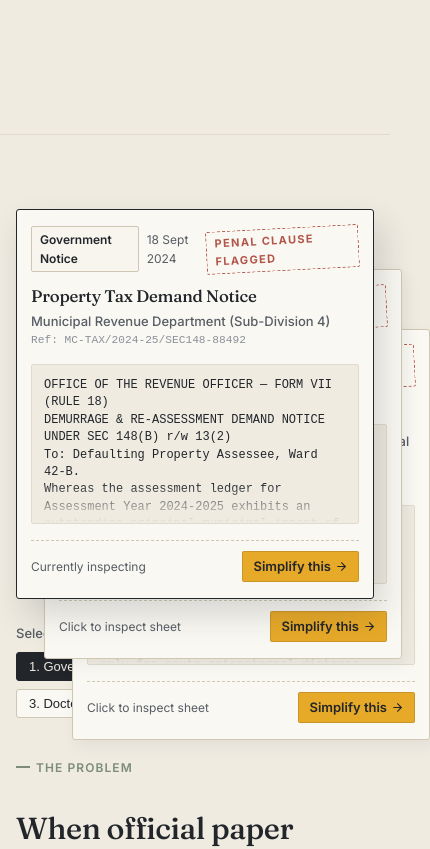
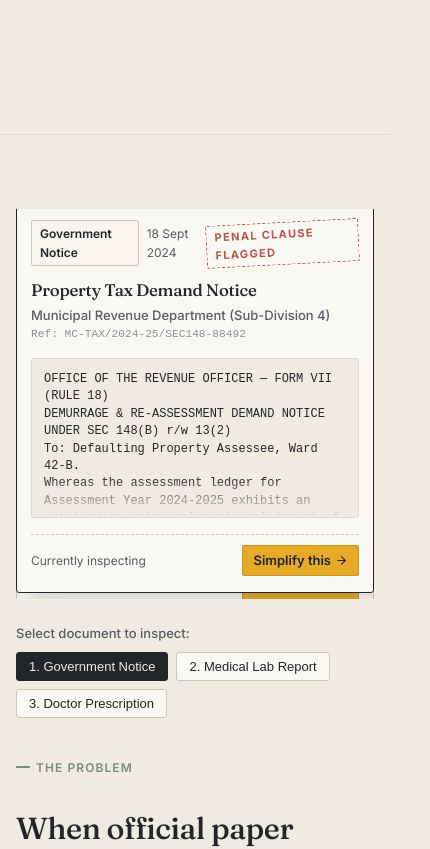
Before and after one commit to lingeswarandhanapal7-hub/Hmm, a React (Vite) app: page / in a window 390 px wide. Shown: the part 940-1789 px from the top of the page, 430 px wide, since content can reach past the window. Built offline with nearby package versions, Linux system fonts and the light colour scheme.

Commit message:
Eliminate mobile horizontal overflow and lateral page swaying

```diff
--- a/src/App.css
+++ b/src/App.css
@@ -1,6 +1,33 @@
 /* ==========================================================================
    Hmm — Component Styles & Editorial Layout (Gear5coders)
    ========================================================================== */
+
+/* Zero Horizontal Overflow Enforcer Across All Devices */
+html,
+body,
+#root,
+.app-root {
+  overflow-x: hidden !important;
+  max-width: 100vw !important;
+  width: 100% !important;
+  position: relative;
+}
+
+section,
+header,
+footer,
+.hero-scroll-wrapper,
+.problem-section,
+.how-it-works-section,
+.try-hmm-section,
+.languages-section,
+.why-hmm-section,
+.team-section,
+.final-cta-section,
+.site-footer {
+  max-width: 100vw;
+  overflow-x: clip;
+}
 
 /* --------------------------------------------------------------------------
    1. Navbar
@@ -577,6 +604,7 @@
   position: relative;
   min-height: 480px;
   width: 100%;
+  max-width: 100%;
 }
 
 .overlapping-paper {
@@ -600,11 +628,26 @@
   box-shadow: 6px 12px 24px rgba(34, 38, 43, 0.12);
 }
 
-.overlapping-paper--0 { top: 0px; left: 0px; }
-.overlapping-paper--1 { top: 60px; left: 28px; }
-.overlapping-paper--2 { top: 120px; left: 56px; }
+.overlapping-paper--0 {
+  top: 0px;
+  left: 0px;
+  transform: rotate(-2.5deg);
+}
+
+.overlapping-paper--1 {
+  top: 60px;
+  left: 28px;
+  transform: rotate(1.8deg);
+}
+
+.overlapping-paper--2 {
+  top: 120px;
+  left: 56px;
+  transform: rotate(-1.2deg);
+}
 
 .overlapping-paper--active {
+  transform: translateY(-12px) rotate(0deg) scale(1.02) !important;
   box-shadow: 8px 16px 32px rgba(34, 38, 43, 0.16);
   border-color: var(--color-ink);
 }
@@ -2472,6 +2515,26 @@
     display: none !important;
   }
 
+  .paper-stack-container {
+    overflow: hidden;
+  }
+
+  .overlapping-paper {
+    left: 0 !important;
+    right: 0 !important;
+    width: 100% !important;
+    max-width: 100% !important;
+    transform: none !important;
+  }
+
+  .overlapping-paper--0 { top: 0px !important; }
+  .overlapping-paper--1 { top: 40px !important; }
+  .overlapping-paper--2 { top: 80px !important; }
+
+  .overlapping-paper--active {
+    transform: translateY(-8px) !important;
+  }
+
   .hero-scroll-wrapper {
     height: 135vh;
   }
@@ -2601,11 +2664,24 @@
 
   .paper-stack-container {
     min-height: 390px;
+    overflow: hidden;
   }
 
   .overlapping-paper {
+    left: 0 !important;
+    right: 0 !important;
+    width: 100% !important;
+    max-width: 100% !important;
     padding: 16px 14px;
-    transform: rotate(0deg) !important;
+    transform: none !important;
+  }
+
+  .overlapping-paper--0 { top: 0px !important; }
+  .overlapping-paper--1 { top: 40px !important; }
+  .overlapping-paper--2 { top: 80px !important; }
+
+  .overlapping-paper--active {
+    transform: translateY(-6px) !important;
   }
 
   .paper-doc-title {
--- a/src/components/TheProblem.jsx
+++ b/src/components/TheProblem.jsx
@@ -83,9 +83,6 @@ export default function TheProblem({ onSelectDocForDemo }) {
                       isSelected ? 'overlapping-paper--active' : ''
                     }`}
                     style={{
-                      transform: isSelected
-                        ? `translateY(-12px) rotate(0deg) scale(1.02)`
-                        : `rotate(${angle}deg)`,
                       zIndex: isSelected ? 10 : 3 - idx
                     }}
                     onClick={() => setActiveSheetIndex(idx)}
--- a/src/index.css
+++ b/src/index.css
@@ -81,6 +81,9 @@ html {
   -webkit-font-smoothing: antialiased;
   -moz-osx-font-smoothing: grayscale;
   scroll-behavior: smooth;
+  overflow-x: hidden;
+  max-width: 100vw;
+  width: 100%;
 }
 
 body {
@@ -91,6 +94,16 @@ body {
   background-image: radial-gradient(rgba(34, 38, 43, 0.03) 1px, transparent 0);
   background-size: 24px 24px;
   overflow-x: hidden;
+  max-width: 100vw;
+  width: 100%;
+}
+
+#root,
+.app-root {
+  width: 100%;
+  max-width: 100vw;
+  overflow-x: hidden;
+  position: relative;
 }
 
 /* Accessible Skip Link */
```
